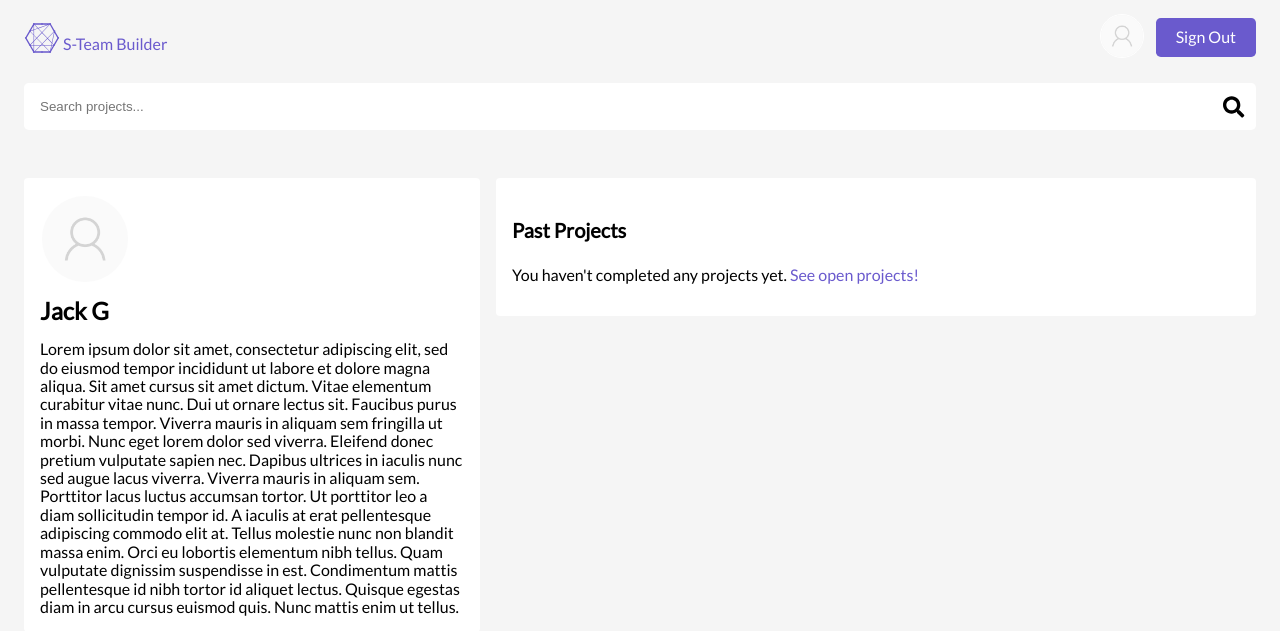
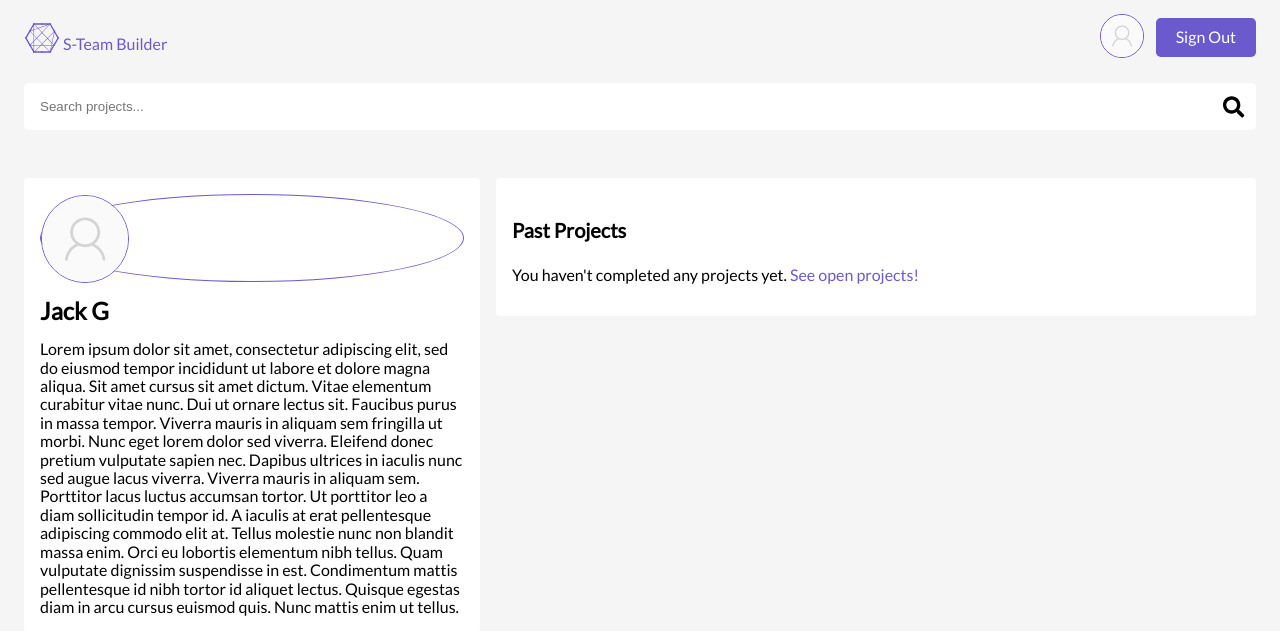
Before and after one commit to Marksparkyryan/SocialTeamBuilder, a Django app: page /accounts/profile/3/ in a window 1280 px wide. Shown: the top 631 px of the page. Run offline with Django 3.2, Linux system fonts and the light colour scheme; a user stored in the database is signed in; data comes from the database, SQL or seed files in the repository; some libraries are stand-ins or nearby versions.

Commit message:
add slate color border to avatar

```diff
--- a/socialteambuilder/assets/sass/css/style.css
+++ b/socialteambuilder/assets/sass/css/style.css
@@ -354,21 +354,21 @@
   height: 2rem;
   border-radius: 50%;
   margin: 0 0.5rem;
-  border: solid 1px white;
+  border: solid 1px slateblue;
 }
 
 .avatar-small {
   height: 2.75rem;
   border-radius: 50%;
   margin: 0 0.5rem;
-  border: solid 1px white;
+  border: solid 1px slateblue;
 }
 
 .avatar-large {
   height: 5.5rem;
   border-radius: 50%;
   margin: 0;
-  border: solid 1px white;
+  border: solid 1px slateblue;
 }
 
 .pagination {
--- a/socialteambuilder/assets/sass/scss/_components.scss
+++ b/socialteambuilder/assets/sass/scss/_components.scss
@@ -159,21 +159,21 @@
     height: 2rem;
     border-radius: 50%;
     margin: 0 0.5rem;
-    border: solid 1px white;
+    border: solid 1px variables.$slate;
 }
 
 .avatar-small {
     height: 2.75rem;
     border-radius: 50%;
     margin: 0 0.5rem;
-    border: solid 1px white;
+    border: solid 1px variables.$slate;
 }
 
 .avatar-large {
     height: 5.5rem;
     border-radius: 50%;
     margin: 0;
-    border: solid 1px white;
+    border: solid 1px variables.$slate;
 }
 
 .pagination {
```
